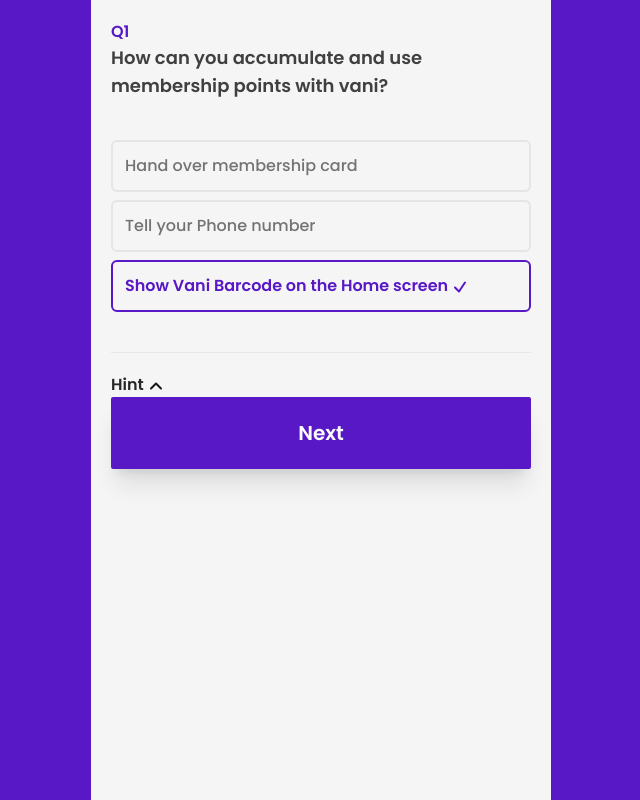
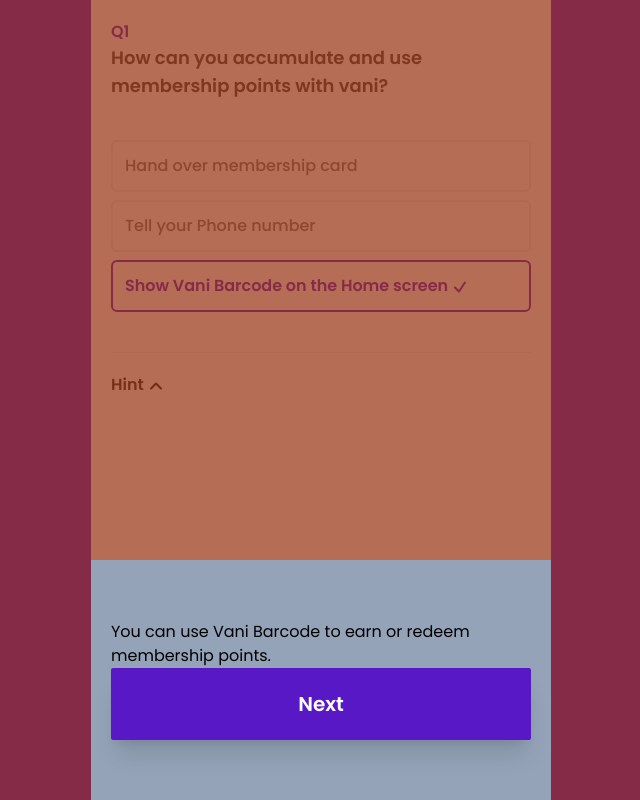
Before and after one commit to HoangLongKB/vani-task, a Next.js app: page /quiz in a window 1280 px wide. Both pictures are taken after a click on the item "Show Vani Barcode on the Home screen". Shown: the whole page, without its empty margins (319-959 px from the left). Built offline with nearby package versions, Linux system fonts and the light colour scheme.

Commit message:
Add warning on back button Change next button to next modal Add common modal Add animation on open and close modal

```diff
--- a/src/components/quiz/question.tsx
+++ b/src/components/quiz/question.tsx
@@ -6,6 +6,8 @@
 import Answer from './answer';
 import Hint from './hint';
 import VaniButton from '../ui/vani-button';
+import ConfirmationModal from '../ui/modal/confirmation-modal';
+import NextModal from '../ui/modal/next-modal';
 
 type Props = QuizQuestion & {
   currentQuestionIndex: number;
@@ -26,10 +28,6 @@
   const [showHint, setShowHint] = useState(false);
   const [shuffledOptions, setShuffledOptions] = useState<string[]>([]);
   const [isShowNext, setIsShowNext] = useState(false);
-  // console.log('options', options);
-  // console.log('answer', answer);
-  // console.log('shuffleAnswer', shuffledOptions);
-  // console.log('selectedAnswer', selectedAnswer);
 
   useEffect(() => {
     setShuffledOptions(shuffleArray([...options, ...answer]));
@@ -94,10 +92,13 @@
         hint={hint}
       />
       {isShowNext && (
-        <VaniButton
-          text={isLastQuestion ? 'Done' : 'Next'}
-          handleClick={handleNextQuestion}
-        />
+        // <VaniButton
+        //   text={isLastQuestion ? 'Done' : 'Next'}
+        //   handleClick={handleNextQuestion}
+        // />
+        <ConfirmationModal isOpen={isShowNext} handleConfirm={handleNextQuestion} handleClose={() => {}} >
+          <NextModal/>
+        </ConfirmationModal>
       )}
     </div>
   );
--- a/src/components/quiz/quiz.tsx
+++ b/src/components/quiz/quiz.tsx
@@ -4,7 +4,10 @@
 import React, { useEffect, useState } from 'react';
 import Question from './question';
 import Complete from './complete';
-import { usePathname } from 'next/navigation';
+import { usePathname, useRouter } from 'next/navigation';
+import { useWarningEscapePage } from '@/hooks/useWarningEscapePage';
+import ConfirmationModal from '../ui/modal/confirmation-modal';
+import WarningEscapeModal from '../ui/modal/warning-escape-modal';
 
 type Props = {
   quizQuestions: QuizQuestion[];
@@ -14,36 +17,27 @@
   const [currentQuestionIndex, setCurrentQuestionIndex] = useState(0);
   const [isLastQuestion, setIsLastQuestion] = useState(false);
   const [showCompletionPage, setIsShowCompletePage] = useState(false);
-
-  const pathName = usePathname();
+  const [isShowEscapeModal, setIsShowEscapeModal] = useState(false);
+  const pathname = usePathname();
 
 
-  useEffect(() => {
-    window.history.pushState(null, '', '/quiz');
-    const warningText =
-      'You have unsaved changes - are you sure you wish to leave this page?';
-    const handleWindowClose = (e: BeforeUnloadEvent) => {
-      return (e.returnValue = warningText);
+  const openEscapeModal = (): void => {
+    console.log('openEscapeModal');
+    console.log('showCompletionPage', showCompletionPage);
+    setIsShowEscapeModal(true);
   };
-    const handleBackButton = (e: PopStateEvent) => {
 
-      var r = confirm('You pressed a Back button! Are you sure?!');
+  const handleEscapeModalCancel = (): void => {
+    setIsShowEscapeModal(false);
+    window.history.pushState(null, '', pathname);
+  };
 
-      if (r == true) {
+  const handleEscapeModalConfirm = (): void => {
+    setIsShowEscapeModal(false);
     window.history.back();
-      } else {
-        window.history.pushState(null, '', '/quiz');
+  };
 
-      }
-    };
-    window.addEventListener('beforeunload', handleWindowClose);
-    window.addEventListener('popstate', handleBackButton);
-    return () => {
-      console.log('removeEventListener');
-      window.removeEventListener('beforeunload', handleWindowClose);
-      window.removeEventListener('popstate', handleBackButton);
-    };
-  }, []);
+  useWarningEscapePage(!showCompletionPage, pathname, openEscapeModal);
 
   const handleChangeQuestion = (): void => {
     if (currentQuestionIndex === quizQuestions.length - 1) {
@@ -67,6 +61,7 @@
   }
 
   return (
+    <>
       <div className="w-full h-full p-5 bg-neutral-100 text-zinc-900">
         <Question
           {...currentQuestion}
@@ -75,6 +70,14 @@
           isLastQuestion={isLastQuestion}
         />
       </div>
+      <ConfirmationModal
+        isOpen={isShowEscapeModal}
+        handleClose={handleEscapeModalCancel}
+        handleConfirm={handleEscapeModalConfirm}
+      >
+        <WarningEscapeModal />
+      </ConfirmationModal>
+    </>
   );
 };
 
--- /dev/null
+++ b/src/components/ui/modal/confirmation-modal.tsx
@@ -0,0 +1,58 @@
+import React, {
+  Children,
+  cloneElement,
+  isValidElement,
+  useEffect,
+} from 'react';
+import ReactPortal from './react-portal';
+
+type Props = {
+  children: React.ReactNode;
+  isOpen: boolean;
+  handleClose: () => void;
+  handleConfirm: () => void;
+};
+
+const ConfirmationModal = ({
+  children,
+  isOpen,
+  handleClose,
+  handleConfirm,
+}: Props) => {
+  const [isCloseAnimation, setIsCloseAnimation] = React.useState(false);
+  useEffect(() => {
+    document.body.style.overflow = 'hidden';
+    return () => {
+      document.body.style.overflow = 'unset';
+    };
+  }, [isOpen]);
+
+  const handleWithAnimation = (handleCallback: () => void) => {
+    setIsCloseAnimation(true);
+    setTimeout(() => {
+      handleCallback();
+      setIsCloseAnimation(false);
+    }, 200);
+  };
+
+  if (!isOpen) return null;
+
+  return (
+    <ReactPortal wrapperId="react-portal-modal-container">
+      <div className="fixed inset-0 bg-orange-800/70 flex flex-col items-center overflow-hidden z-[999]">
+        {Children.map(children, (child) => {
+          if (!isValidElement(child)) return null;
+
+          return cloneElement(child, {
+            ...child.props,
+            isCloseAnimation,
+            handleClose: () => {handleWithAnimation(handleClose)},
+            handleConfirm: () => {handleWithAnimation(handleConfirm)},
+          });
+        })}
+      </div>
+    </ReactPortal>
+  );
+};
+
+export default ConfirmationModal;
--- /dev/null
+++ b/src/components/ui/modal/next-modal.tsx
@@ -0,0 +1,24 @@
+import React from 'react';
+import VaniButton from '../vani-button';
+import { Modal } from '@/types/modal';
+
+const NextModal = ({
+  isCloseAnimation = false,
+  handleClose = () => {},
+  handleConfirm = () => {},
+}: Modal) => {
+  return (
+    <div
+      className={`w-full max-w-[460px] h-[30%] bg-slate-400 text-black flex flex-col items-center mt-auto justify-center p-5 ${
+        isCloseAnimation ? 'animate-slide-down-bottom' : 'animate-slide-up-bottom'
+      }`}
+    >
+      <p>You can use Vani Barcode to earn or redeem membership points.</p>
+      <div className="flex items-center justify-between w-full">
+        <VaniButton text="Next" handleClick={handleConfirm} />
+      </div>
+    </div>
+  );
+};
+
+export default NextModal;
--- /dev/null
+++ b/src/components/ui/modal/react-portal.tsx
@@ -0,0 +1,42 @@
+import React, { useLayoutEffect } from 'react';
+import { createPortal } from 'react-dom';
+
+const createWrapperAndAppendToBody = (wrapperId: string) => {
+  if (!document) return null;
+  const wrapperElement = document.createElement('div');
+  wrapperElement.setAttribute('id', wrapperId);
+  document.body.appendChild(wrapperElement);
+  return wrapperElement;
+};
+
+type Props = {
+  children: React.ReactNode;
+  wrapperId: string;
+};
+
+const ReactPortal = ({ children, wrapperId }: Props) => {
+  const [wrapperElement, setWrapperElement] =
+    React.useState<HTMLElement | null>();
+
+  useLayoutEffect(() => {
+    let element = document.getElementById(wrapperId);
+    let systemCreated = false;
+
+    if (!element) {
+      systemCreated = true;
+      element = createWrapperAndAppendToBody(wrapperId);
+    }
+    setWrapperElement(element);
+    return () => {
+      if (systemCreated && element?.parentNode) {
+        element.parentNode.removeChild(element);
+      }
+    };
+  }, [wrapperId]);
+
+  if (!wrapperElement) return null;
+
+  return createPortal(children, wrapperElement);
+};
+
+export default ReactPortal;
--- /dev/null
+++ b/src/components/ui/modal/warning-escape-modal.tsx
@@ -0,0 +1,28 @@
+import React from 'react';
+import VaniButton from '../vani-button';
+import { Modal } from '@/types/modal';
+
+
+const WarningEscapeModal = ({
+  isCloseAnimation = false,
+  handleClose = () => {},
+  handleConfirm = () => {},
+}: Modal) => {
+  return (
+    <div className={`w-full max-w-[460px] h-[30%] bg-slate-400 text-black flex flex-col items-center mb-auto justify-center p-5 ${isCloseAnimation ? 'animate-slide-up-top' : 'animate-slide-down-top'}`}>
+      <p className="text-2xl text-black/80 font-semibold">
+        Do you want to end quiz?
+      </p>
+      <p>
+        One you end this quiz, you will have to start from the first question
+        again.
+      </p>
+      <div className="flex items-center justify-between w-full">
+        <VaniButton text="Cancel" handleClick={handleClose} />
+        <VaniButton text="End quiz" handleClick={handleConfirm} />
+      </div>
+    </div>
+  );
+};
+
+export default WarningEscapeModal;
--- /dev/null
+++ b/src/hooks/useWarningEscapePage.ts
@@ -0,0 +1,39 @@
+import { useEffect } from 'react';
+
+export const useWarningEscapePage = (
+  isWarning: boolean,
+  currentPath: string,
+  openModal: () => void
+) => {
+  useEffect(() => {
+    console.log('useWarningEscapePage');
+    window.history.pushState(null, '', currentPath);
+    const handleWindowClose = (e: BeforeUnloadEvent) => {
+      return (e.returnValue = '');
+    };
+    // const handleBackButton = (e: PopStateEvent) => {
+    //   var result = confirm(warningText);
+    //   if (result == true) {
+    //     window.history.back();
+    //   } else {
+    //     window.history.pushState(null, '', currentPath);
+    //   }
+    // };
+    const handleBackButton = (e: PopStateEvent) => {
+      console.log('handleBackButton');
+      if (isWarning) {
+        openModal();
+      } else {
+        window.history.back();
+      }
+    };
+    window.addEventListener('beforeunload', handleWindowClose);
+    window.addEventListener('popstate', handleBackButton);
+    return () => {
+      console.log('removeEventListener');
+      window.removeEventListener('beforeunload', handleWindowClose);
+      window.removeEventListener('popstate', handleBackButton);
+    };
+    // eslint-disable-next-line react-hooks/exhaustive-deps
+  }, [isWarning]);
+};
--- /dev/null
+++ b/src/types/modal.d.ts
@@ -0,0 +1,5 @@
+export type Modal = {
+  isCloseAnimation?: boolean;
+  handleClose?: () => void;
+  handleConfirm?: () => void;
+};
--- a/tailwind.config.js
+++ b/tailwind.config.js
@@ -1,4 +1,4 @@
-const {fontFamily} = require('tailwindcss/defaultTheme');
+const { fontFamily } = require('tailwindcss/defaultTheme');
 
 /** @type {import('tailwindcss').Config} */
 module.exports = {
@@ -15,15 +15,35 @@
       },
       colors: {
         vani: {
-          purple: '#5818c6'
-        }
+          purple: '#5818c6',
+        },
       },
       screens: {
         mobile: {
           max: '460px',
-        }
-      }
+        },
+      },
+      keyframes: {
+        'slide-down-bottom': {
+          to: { transform: 'translate3d(0,100%,0)' },
+        },
+        'slide-up-bottom': {
+          from: { transform: 'translate3d(0,100%,0)' },
+        },
+        'slide-up-top': {
+          to: { transform: 'translate3d(0,-100%,0)' },
+        },
+        'slide-down-top': {
+          from: { transform: 'translate3d(0,-100%,0)' },
+        },
+      },
+      animation: {
+        'slide-down-bottom': 'slide-down-bottom 200ms ease-in-out forwards',
+        'slide-up-bottom': 'slide-up-bottom 200ms ease-in-out forwards',
+        'slide-up-top': 'slide-up-top 200ms ease-in-out forwards',
+        'slide-down-top': 'slide-down-top 200ms ease-in-out forwards',
+      },
     },
   },
   plugins: [],
-}
+};
```
Also changed, not shown: src/config/quiz-data.ts (line endings or trailing spaces). Lines whose indentation alone changed are shown as unchanged.
